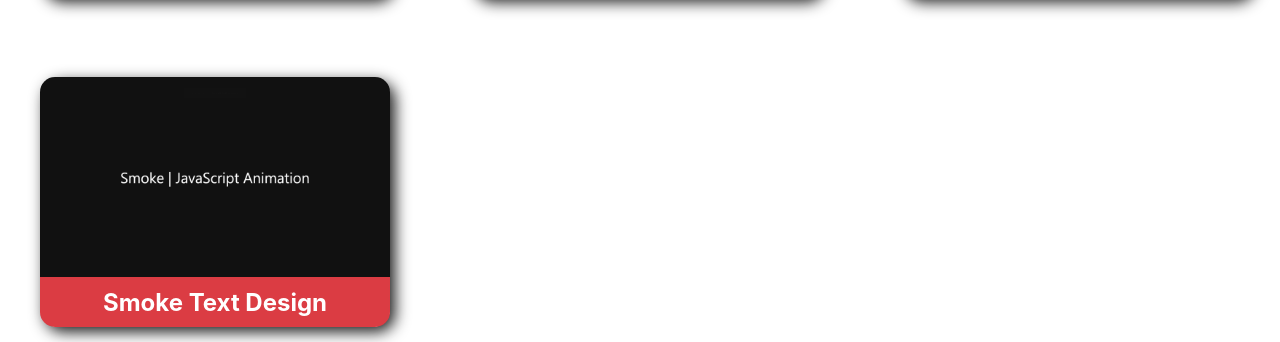
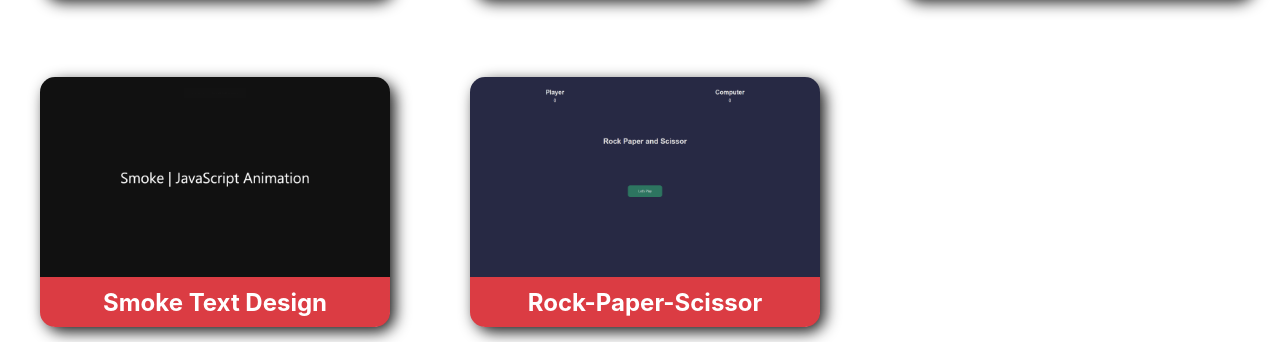
Before and after one commit to DipuMsd07/Deepak-Projects, a plain HTML site: page index.html in a window 1280 px wide. Shown: the part 610-952 px from the top of the page. Drawn offline with Linux system fonts and the light colour scheme.

Commit message:
RockPaperScissor

```diff
--- a/index.html
+++ b/index.html
@@ -76,6 +76,16 @@
                 </div>
                 <div class="card-text">
                     <h2>Smoke Text Design</h2>
+                </div>
+            </div>
+            <div class="card">
+                <div class="card-image">
+                    <a href="https://dipumsd07.github.io/Rock-Paper-Scissor/" target="_blank">
+                        <img src="./img/RockPaperScissor.png" alt="Pricing UI Design">
+                    </a>
+                </div>
+                <div class="card-text">
+                    <h2>Rock-Paper-Scissor</h2>
                 </div>
             </div>
         </div>
```
Also changed, not shown: img/RockPaperScissor.png (added).
